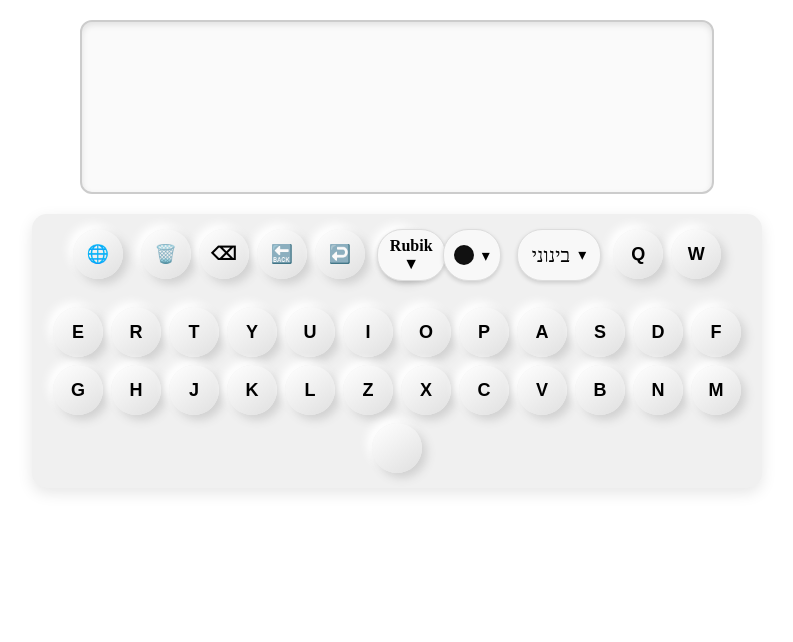
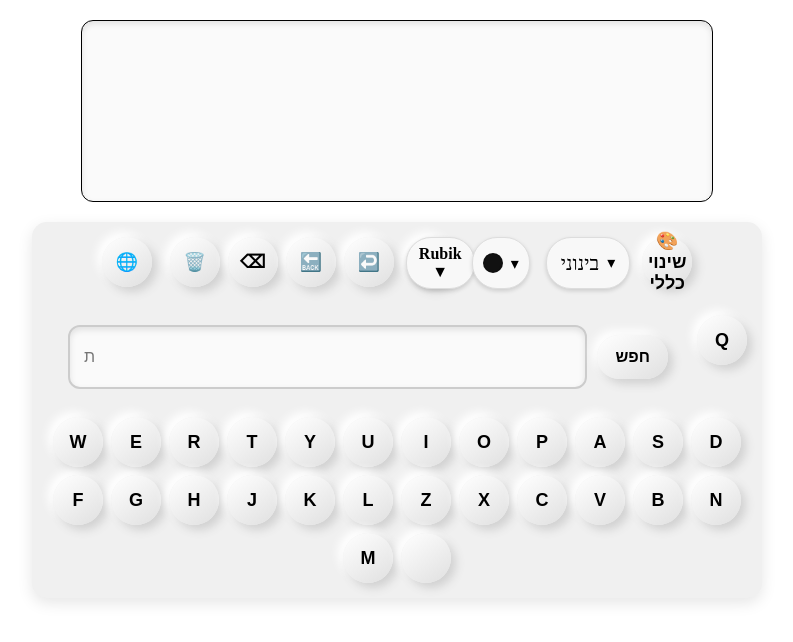
Before and after one commit to chavi216/project-chavi-sara, a React (Vite) app in the folder my-app/: page / in a window 1280 px wide. Shown: the top 642 px of the page, without its empty margins (243-1036 px from the left). Built offline with nearby package versions, Linux system fonts and the light colour scheme.

Commit message:
לאחר מכאן והלאה

```diff
--- a/my-app/src/components/keyboard/changeForward.jsx
+++ b/my-app/src/components/keyboard/changeForward.jsx
@@ -1,23 +1,26 @@
 import Keyboard from "./keyboard";
 
-function ChangeForward({ color, size, font }) {
+function ChangeForward({ setApplyToAll, applyToAll }) {
 
-    const forwardWord = () => {
-        const textArea = document.getElementById("text-area");
-        const p = document.createElement("p");
-        p.appendChild(document.createTextNode(""));
-        p.style.fontSize = size;
-        p.style.color = color;
-        p.style.fontFamily = font;
-        textArea.appendChild(p);
-    };
+    // const forwardWord = () => {
+    //     const textArea = document.getElementById("text-area");
+    //     const p = document.createElement("p");
+    //     p.appendChild(document.createTextNode(""));
+    //     p.style.fontSize = size;
+    //     p.style.color = color;
+    //     p.style.fontFamily = font;
+    //     textArea.appendChild(p);
+    // };
 
     return (
         <div>
-            <button className="letter" onClick={forwardWord}>
-                ➡️
+
+            <button className="letter" onClick={() => setApplyToAll(a => !a)}>
+                {/* ➡️ */}
+                {applyToAll ? "🎨 שינוי כללי" : "🆕 מכאן והלאה"}
+
             </button>
-        </div>
+        </div >
     );
 }
 
--- a/my-app/src/components/keyboard/deleteAll.jsx
+++ b/my-app/src/components/keyboard/deleteAll.jsx
@@ -1,8 +1,8 @@
 import Keyboard from "./keyboard";
 
-function DeleteAll({ setText }) {
+function DeleteAll({ setContent }) {
     const clearAll = () => {
-        setText("");
+        setContent([]);
     };
 
     return (
--- /dev/null
+++ b/my-app/src/components/keyboard/findChar.jsx
@@ -0,0 +1,29 @@
+import { useState } from "react";
+import Keyboard from "./keyboard";
+// FindCharBar.jsx
+
+/** מקבל מההורה:
+ *  - query: התו שבקלט
+ *  - setQuery: פונקציה לעדכון הקלט
+ *  - onSearch: פונקציה שמבצעת חיפוש (מקבלת תו אופציונלי)
+ */
+export default function FindCharBar({ query, setQuery, onSearch }) {
+  return (
+    <div className="find-bar">
+      <input
+        className="find-input find-input--tiny"
+        type="text"
+        dir="ltr"
+        value={query}
+        onChange={(e) => setQuery(e.target.value.slice(0, 1))}
+        onKeyDown={(e) => e.key === "Enter" && onSearch(query)}
+        placeholder="ת"
+        maxLength={1}
+        aria-label="תו לחיפוש"
+      />
+      <button type="button" className="letter letter--action" onClick={() => onSearch(query)}>
+        חפש
+      </button>
+    </div>
+  );
+}
--- a/my-app/src/components/keyboard/keyboard.jsx
+++ b/my-app/src/components/keyboard/keyboard.jsx
@@ -3,12 +3,14 @@ import Letter from './letter.jsx';
 import ToggleLanguage from './toggleLanguage.jsx';
 import TextApp from '../textApp/textApp.jsx';
 import DeleteWord from './deleteword.jsx';
-import Deletchar from './deletechar.jsx';
+import Deletechar from './deletechar.jsx';
 import Undo from './undo.jsx';
 import FontPicker from './fontPicker.jsx';
 import ColorPicker from './colorPicker.jsx';
 import SizePicker from './SizePicker.jsx';
 import DeleteAll from './deleteAll.jsx';
+import ChangeForward from './changeForward.jsx';
+import FindChar from './findChar.jsx';
 
 const en = [
     'Q', 'W', 'E', 'R', 'T', 'Y', 'U', 'I', 'O', 'P',
@@ -18,7 +20,7 @@ const en = [
 const he = [
     'ק', 'ר', 'א', 'ט', 'ו', 'ן', 'ם', 'פ',
     'ש', 'ד', 'ג', 'כ', 'ע', 'י', 'ח', 'ל',
-    'ז', 'ס', 'ב', 'ה', 'נ', 'מ', 'צ',' '
+    'ז', 'ס', 'ב', 'ה', 'נ', 'מ', 'צ', ' '
 ];
 
 const sn = ['1', '2', '3', '4', '5', '6', '7', '8', '9', '0', '!', '@', '#', '%', '&', '*', '(', ')', '.', ',', '?', ':', '-', '=', '+', '/', ' '];
@@ -26,23 +28,34 @@ const emoji = [
     "😀", "😂", "🥰", "😎", "🤔", "😭", "😡",
     "👍", "👏", "🙏", "🔥", "🌟", "💡",
     "❤️", "💔", "💪", "🎉", "🌈", "☀️",
-    "🍀", "🍎", "🍕", "🐶", "🐱", "🚗", "✈️",' '
+    "🍀", "🍎", "🍕", "🐶", "🐱", "🚗", "✈️", ' '
 ];
 
 
 
-function Keyboard({ text, setText, font, setFont ,color,setColor, size, setSize}) {
+function Keyboard({ content, setContent, font, setFont, color, setColor, size, setSize }) {
 
     const [history, setHistory] = useState([]);
     const handleChange = () => {
         setHistory((prev) => [...prev, { text, style }]);
     };
 
-    const handleletterclick = (char) => () => {
-            setText((prevText) => prevText + char);
-    }
+    // const handleletterclick = (char) => () => {
+    //     setText((prevText) => prevText + char);
+    // }
+    const handleletterClick = (char) => () => {
+        setContent(prev => {
+            const newPart = { text: char, style: currentStyle };
+            if (prev.length === 0 || JSON.stringify(prev[prev.length - 1].style) !== JSON.stringify(currentStyle)) {
+                return [...prev, newPart];
+            }
+            const updated = [...prev];
+            updated[updated.length - 1].text += char;
+            return updated;
+        });
+    };
 
-   const [language, setLanguage] = useState("en");
+    const [language, setLanguage] = useState("en");
     const toggleLanguage = () => {
         setLanguage(prev => {
             if (prev === "en") return "he";
@@ -52,7 +65,27 @@ function Keyboard({ text, setText, font, setFont ,color,setColor, size, setSize}
         });
     };
 
-     const [style, setStyle] = useState({});
+    const [currentStyle, setCurrentStyle] = useState({
+        fontFamily: "Rubik",
+        color: "#111111",
+        fontSize: 20
+    });
+
+    const handleStyleChange = (newStyle) => {
+        if (applyToAll) {
+            // משנה את כל הקטעים שכבר קיימים
+            setContent(prev => prev.map(p => ({
+                ...p,
+                style: { ...p.style, ...newStyle }
+            })));
+        }
+        // משנה את הסגנון הפעיל לטקסטים החדשים
+        setCurrentStyle(prev => ({ ...prev, ...newStyle }));
+    };
+
+    const [applyToAll, setApplyToAll] = useState(true);
+
+    const [style, setStyle] = useState({});//בשביל הUNDO
 
     const currentLayout = language === "en" ? en :
         language === "he" ? he :
@@ -63,15 +96,17 @@ function Keyboard({ text, setText, font, setFont ,color,setColor, size, setSize}
     return (
         <div className="keyboard">
             <ToggleLanguage toggleLanguage={toggleLanguage} />
-            <DeleteAll setText={setText} />
-            <Deletchar setText={setText} />
-            <DeleteWord text={text} setText={setText} />
-            <Undo history={history} setHistory={setHistory} setText={setText} setStyle={setStyle} />
-            <FontPicker value={font} onChange={setFont} />
-            <ColorPicker value={color} onChange={setColor} />
-            <SizePicker value={size} onChange={setSize} />
+            <DeleteAll setContent={setContent} />
+            <Deletechar setContent={setContent} />
+            <DeleteWord content={content} setContent={setContent} />
+            <Undo history={history} setHistory={setHistory} setStyle={setStyle} />
+            <FontPicker value={currentStyle.fontFamily} onChange={(font) => handleStyleChange({ fontFamily: font })} />
+            <ColorPicker value={currentStyle.color} onChange={(color) => handleStyleChange({ color })} />
+            <SizePicker value={currentStyle.fontSize} onChange={(size) => handleStyleChange({ fontSize: size })} />
+            <ChangeForward setApplyToAll={setApplyToAll} applyToAll={applyToAll} />
+            <FindChar content={content} />
             {currentLayout.map(char => (
-                <Letter key={char} char={char} handleletterclick={handleletterclick(char)} />
+                <Letter key={char} char={char} handleletterclick={handleletterClick(char)} />
             ))}
         </div>
     );
--- a/my-app/src/components/keyboard/undo.jsx
+++ b/my-app/src/components/keyboard/undo.jsx
@@ -1,12 +1,11 @@
 import React, { useState } from "react";
 import TextApp from "../textApp/textApp.jsx";
 
-function UndoButtons({ history, setHistory, setText, setStyle }) {
+function UndoButtons({ history, setHistory, setStyle }) {
   const handleUndo = () => {
     setHistory(prev => {
       if (prev.length === 0) return prev;
       const last = prev[prev.length - 1];
-      setText(last.text);
       setStyle(last.style);
       return prev.slice(0, -1);
     });
--- a/my-app/src/components/textApp/textApp.jsx
+++ b/my-app/src/components/textApp/textApp.jsx
@@ -1,20 +1,18 @@
 import { useState } from 'react';
 import TextArea from "../textArea/textArea";
 import Keyboard from "../keyboard/keyboard.jsx";
-import ColorPicker from '../keyboard/colorPicker.jsx';
 
 function TextApp() {
 
-    const [text, setText] = useState("");
+    const [content, setContent] = useState([]);
     const [font, setFont] = useState("Rubik");
     const [color, setColor] = useState("#111111");
     const [size, setSize] = useState(20);
 
     return (
         <div>
-            <TextArea text={text} font={font} color={color} size={size} />
-            <Keyboard text={text} setText={setText} font={font} setFont={setFont} color={color} setColor={setColor} size={size} setSize={setSize} />
-
+            <TextArea content={content} font={font} color={color} size={size} />
+            <Keyboard content={content} setContent={setContent} font={font} setFont={setFont} color={color} setColor={setColor} size={size} setSize={setSize} />
         </div>
     );
 }
--- a/my-app/src/components/textArea/textArea.jsx
+++ b/my-app/src/components/textArea/textArea.jsx
@@ -1,12 +1,12 @@
 import TextApp from "../textApp/textApp";
 
 
-function TextArea({ text , font , color, size}) {
+function TextArea({ content, font, color, size }) {
 
 
     return (
-        <div className="textArea">
-            <textarea
+        <div className="textArea" style={{rows: "10", cols: "50", border: "1px solid #000000ff"}}>
+            {/* <textarea
                 id="text-area"
                 className="text-input"
                 rows="10"
@@ -14,8 +14,15 @@ function TextArea({ text , font , color, size}) {
                 style={{ fontFamily: `'${font}', sans-serif`, color , fontSize: `${size}px` }}
                 value={text}
                 readOnly
-            />
+            /> */}
+            {content.map((part, i) => (
+                <span key={i} style={part.style}>
+                    {part.text}
+                </span>
+            ))}
         </div>
+
+
     );
 
 
--- a/my-app/src/index.css
+++ b/my-app/src/index.css
@@ -1,11 +1,33 @@
 /* index.css או keyboard.css */
 
+/* אזור הטקסט המעודכן */
 .textArea {
   display: flex;
+  flex-wrap: wrap;
   justify-content: center;
-  margin: 20px 0;
+  align-items: flex-start;
+  width: 90%;
+  max-width: 600px;
+  min-height: 150px;
+  padding: 15px;
+  margin: 20px auto;
+  border-radius: 12px;
+  border: 2px solid #ccc;
+  box-shadow: inset 0 3px 6px rgba(0, 0, 0, 0.1);
+  background-color: #fafafa;
+  font-family: 'Segoe UI', Tahoma, Geneva, Verdana, sans-serif;
+  overflow-y: auto;
+  white-space: pre-wrap; /* מאפשר ירידת שורה */
+  word-break: break-word; /* מונע גלישה של מילים ארוכות */
 }
 
+/* הטקסטים שבתוך textArea */
+.textArea span {
+  display: inline;
+  margin: 0 1px;
+}
+
+/* ----- סגנונות קיימים שנשמרים כמו שהם ----- */
 
 .text-input {
   width: 90%;
@@ -73,7 +95,6 @@
 
 .toggle-language:active {
   transform: translateY(2px);
-
 }
 
 /* התאמה למסכים קטנים */
@@ -90,8 +111,63 @@
     font-size: 20px;
   }
 
-  .text-input {
+  .textArea {
     font-size: 16px;
-    height: 120px;
+    min-height: 120px;
+    padding: 10px;
   }
 }
+
+
+/* === Find bar === */
+.find-bar {
+  display: flex;
+  gap: 10px;
+  justify-content: center;
+  align-items: center;
+  width: 90%;
+  max-width: 600px;
+  margin: 10px auto 20px auto;
+}
+
+/* שדה החיפוש – שומר שפה עיצובית של .text-input אבל קומפקטי */
+.find-input {
+  flex: 1;
+  min-width: 160px;
+  height: 44px;
+  padding: 8px 14px;
+  font-size: 16px;
+  border-radius: 12px;
+  border: 2px solid #ccc;
+  box-shadow: inset 0 3px 6px rgba(0,0,0,0.1);
+  background-color: #fafafa;
+  outline: none;
+}
+
+/* כפתור חיפוש – ממחזר את .letter עם התאמות */
+.letter.letter--action {
+  width: auto;
+  height: 44px;
+  padding: 0 18px;
+  border-radius: 9999px; /* קפסולה נעימה */
+  font-size: 16px;
+  box-shadow: 5px 5px 10px #d1d1d1, -5px -5px 10px #ffffff;
+}
+
+.letter.letter--action:active {
+  transform: translateY(2px);
+  box-shadow: inset 3px 3px 5px #d1d1d1, inset -3px -3px 5px #ffffff;
+}
+
+/* רספונסיביות */
+@media (max-width: 600px) {
+  .find-input {
+    height: 40px;
+    font-size: 15px;
+  }
+  .letter.letter--action {
+    height: 40px;
+    padding: 0 14px;
+    font-size: 15px;
+  }
+}
--- a/my-app/src/main.jsx
+++ b/my-app/src/main.jsx
@@ -8,8 +8,7 @@ import TextApp from './components/textApp/textApp.jsx'
 
 
 createRoot(document.getElementById('root')).render(
-  <StrictMode>
+  // <StrictMode>
     <TextApp />
-
-  </StrictMode>,
+  // </StrictMode>,
 )
```
Also changed, not shown: my-app/src/components/keyboard/deletechar.jsx (+20 -8 lines), my-app/src/components/keyboard/deleteword.jsx (+17 -8 lines).
